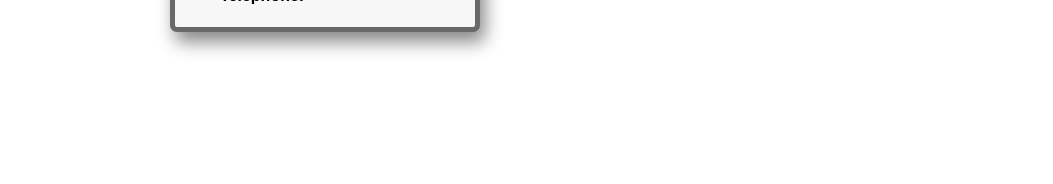
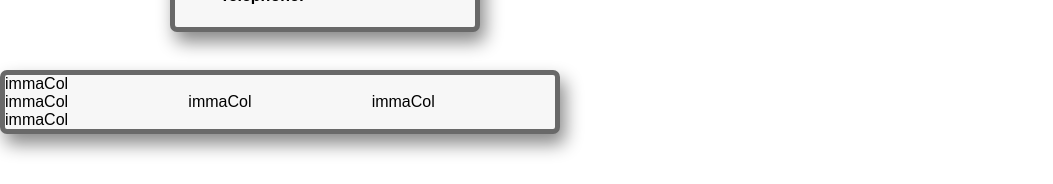
Before and after one commit to eirikurhafr/WEPO2-V5, a React app: page / in a window 1280 px wide. Shown: the part 430-614 px from the top of the page, without its empty margins (0-1053 px from the left). Built offline with nearby package versions, Linux system fonts and the light colour scheme.

Commit message:
row col stuff

```diff
--- a/src/App.js
+++ b/src/App.js
@@ -2,6 +2,10 @@ import React, { Component } from 'react';
 import Modal from './components/Modal';
 import ProgressBar from './components/ProgressBar'
 import NameCard from './components/NameCard'
+import Row from './components/Row'
+import Col from './components/Col'
+
+
 import { modalButton, progressBars } from './index.css'
 
 class App extends Component {
@@ -24,7 +28,7 @@ class App extends Component {
           name="Örn Friðriksson la lal ala l fsdlsdfh lksdnhflakdjbf lksdglkhsdflkasdlkskd "
           email="orn16@ru.is"
           telephone="+354-58-12345"
-          imageUrl="https://www.commondreams.org/sites/default/files/styles/cd_large/public/views-article/19225749489_a57875fe79_h.jpg?itok=zFMh4iyP"/>
+          imageUrl="https://i.imgur.com/51sJROo.png"/>
 
           <div className={progressBars}>
             <ProgressBar
@@ -48,6 +52,17 @@ class App extends Component {
               animated={false}
               state='danger' />
           </div>
+              <Row>
+                <Col size={12}></Col>
+                <Col size={4}></Col>
+                <Col size={4}></Col>
+                <Col size={4}></Col>
+                <Col size={4}></Col>
+
+              </Row>
+          <div >
+
+          </div>
 
       </div>
     );
--- /dev/null
+++ b/src/components/Col/col.css
@@ -0,0 +1,6 @@
+.cols{
+    float: left;
+    display: flex;
+    align-content: center;
+
+}
--- /dev/null
+++ b/src/components/Col/index.js
@@ -0,0 +1,22 @@
+import React from 'react';
+import PropTypes from 'prop-types';
+import styles, { cols } from './col.css';
+
+const Col = ({ size }) => {
+    return(
+        <div className={ cols } style={{width: `${size/12 * 100}%`}}>
+            immaCol
+        </div>
+
+    )
+};
+
+Col.propTypes = {
+    size: (props, propName) => {
+        const prop = props[propName];
+        if (prop >= 1 && prop <= 12) { return; }
+        return new Error('Col size must be between 1 and 12');
+    }
+};
+
+export default Col;
--- /dev/null
+++ b/src/components/Row/index.js
@@ -0,0 +1,18 @@
+import React from 'react';
+import PropTypes from 'prop-types';
+import { rows, size } from './row.css';
+
+const Row = ({ children }) => {
+    return(
+        <div className={ rows }>
+            { children }
+        </div>
+    )
+};
+
+Row.propTypes = {
+    //the children col objects in the row
+    children: PropTypes.node
+}
+
+export default Row;
--- /dev/null
+++ b/src/components/Row/row.css
@@ -0,0 +1,11 @@
+.rows{
+    width: 550px;
+    height: auto;
+    text-align: center;
+    background-color: rgb(247, 247, 247);
+    border: solid 5px rgb(105, 105, 105);
+    border-radius: 7px;
+    float: left;
+    text-justify: auto;
+    box-shadow: 5px 10px 18px #888888;
+}
```
